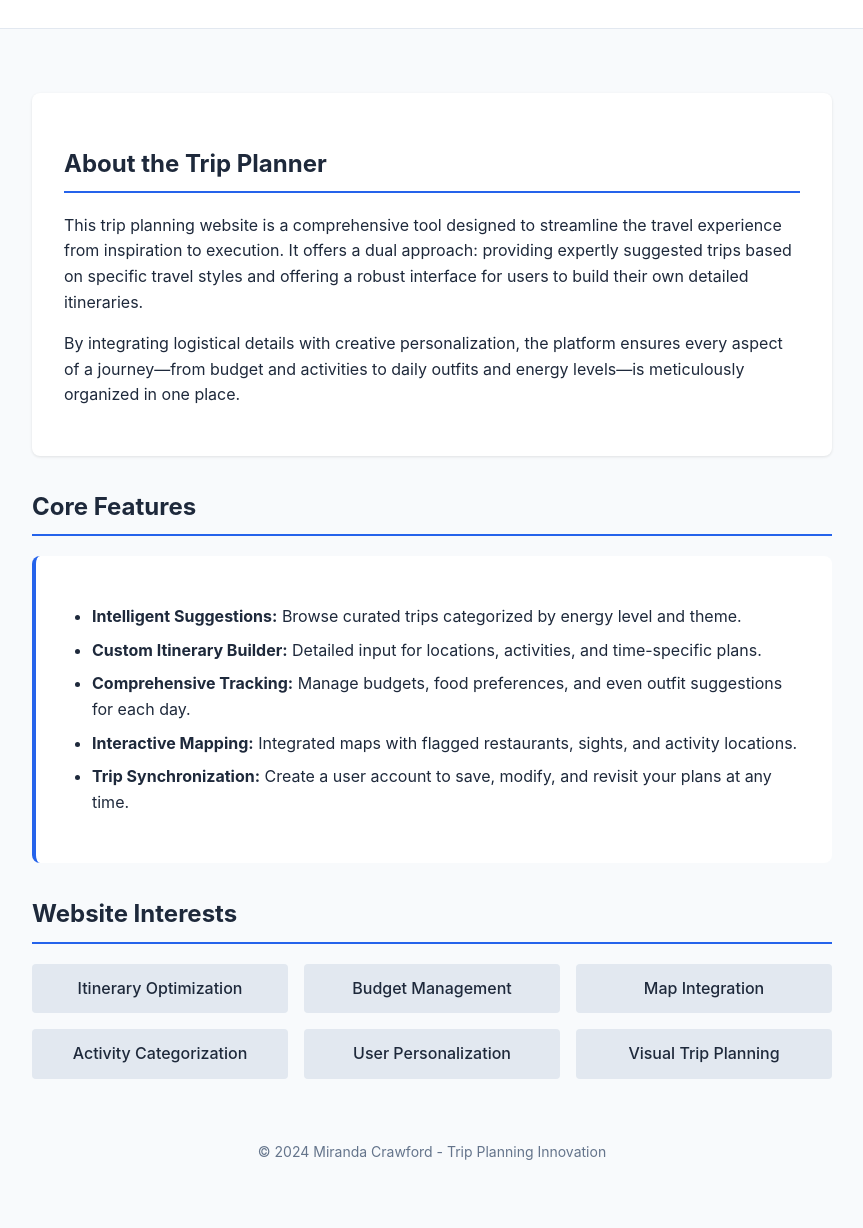
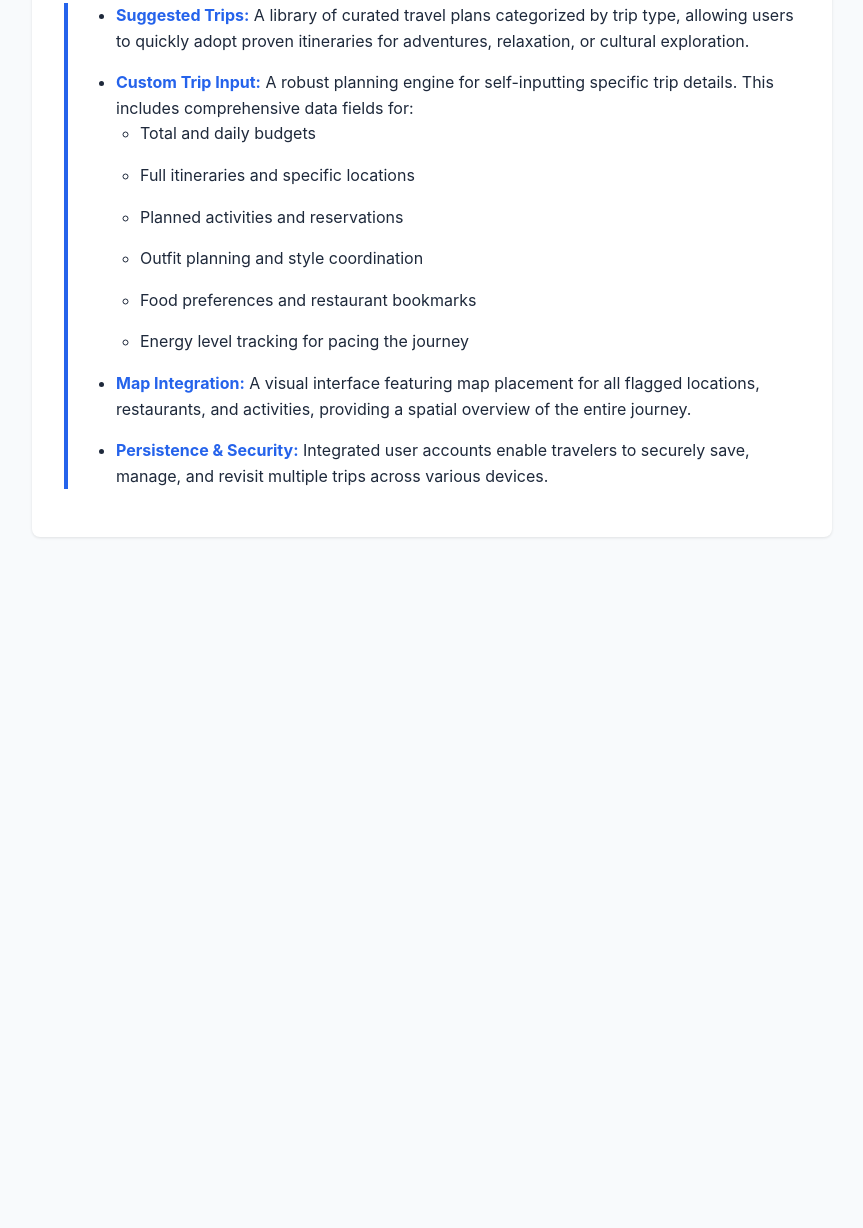
Before and after one commit to mcrawford2/mcrawford2.github.io, a plain HTML site: page index.html in a window 1280 px wide. Shown: the part 254-1482 px from the top of the page, without its empty margins (208-1071 px from the left). After the commit the page ends 823 px from the top, so only its background shows below. Drawn offline with Linux system fonts and the light colour scheme.

Commit message:
changed from portfolio to trip planner

```diff
--- a/index.html
+++ b/index.html
@@ -3,7 +3,7 @@
 <head>
     <meta charset="UTF-8">
     <meta name="viewport" content="width=device-width, initial-scale=1.0">
-    <title>Miranda Crawford | Trip Planner</title>
+    <title>Trip Planner | Comprehensive Travel Logistics</title>
     <style>
         :root {
             --primary: #2563eb;
@@ -25,113 +25,63 @@
             margin: 0 auto;
             padding: 2rem;
         }
-        header {
-            background-color: var(--white);
-            border-bottom: 1px solid #e2e8f0;
-            padding: 3rem 0;
-            text-align: center;
-        }
-        h1 {
-            margin: 0;
-            color: var(--primary);
-            font-size: 2.5rem;
-        }
-        .intro {
+        .section {
             margin-top: 2rem;
             background: var(--white);
             padding: 2rem;
             border-radius: 8px;
             box-shadow: 0 1px 3px rgba(0,0,0,0.1);
         }
-        .section {
-            margin-top: 2rem;
-        }
         h2 {
             border-bottom: 2px solid var(--primary);
             padding-bottom: 0.5rem;
             color: var(--text);
-        }
-        .skills-grid {
-            display: grid;
-            grid-template-columns: repeat(auto-fit, minmax(200px, 1fr));
-            gap: 1rem;
-            margin-top: 1rem;
-        }
-        .skill-item {
-            background: #e2e8f0;
-            padding: 0.75rem;
-            border-radius: 4px;
-            text-align: center;
-            font-weight: 500;
+            margin-top: 0;
         }
         .features-list {
-            background: var(--white);
-            padding: 2rem;
-            border-radius: 8px;
             margin-top: 1rem;
             border-left: 4px solid var(--primary);
+            padding-left: 1.5rem;
         }
         ul {
             padding-left: 1.5rem;
+            margin: 0;
         }
         li {
-            margin-bottom: 0.5rem;
+            margin-bottom: 1rem;
         }
-        footer {
-            text-align: center;
-            padding: 3rem 0;
-            color: var(--secondary);
-            font-size: 0.875rem;
+        strong {
+            color: var(--primary);
         }
     </style>
 </head>
 <body>
-    <header>
-        <div class="container">
-            <h1>Miranda Crawford</h1>
-            <p>Travel Innovation & Trip Planning</p>
-        </div>
-    </header>
+    <div class="container">
+        <section class="section">
+            <h2>Trip Planner Overview</h2>
+            <p>
+                The Trip Planner is a specialized platform designed to centralize all aspects of travel organization. It provides a dual-functional environment where travelers can either explore pre-configured trip suggestions or engineer their own custom itineraries from the ground up.
+            </p>
 
-    <div class="container">
-        <section class="intro">
-            <h2>About the Trip Planner</h2>
-            <p>
-                This trip planning website is a comprehensive tool designed to streamline the travel experience from inspiration to execution. It offers a dual approach: providing expertly suggested trips based on specific travel styles and offering a robust interface for users to build their own detailed itineraries.
-            </p>
-            <p>
-                By integrating logistical details with creative personalization, the platform ensures every aspect of a journey—from budget and activities to daily outfits and energy levels—is meticulously organized in one place.
-            </p>
-        </section>
-
-        <section class="section">
-            <h2>Core Features</h2>
             <div class="features-list">
                 <ul>
-                    <li><strong>Intelligent Suggestions:</strong> Browse curated trips categorized by energy level and theme.</li>
-                    <li><strong>Custom Itinerary Builder:</strong> Detailed input for locations, activities, and time-specific plans.</li>
-                    <li><strong>Comprehensive Tracking:</strong> Manage budgets, food preferences, and even outfit suggestions for each day.</li>
-                    <li><strong>Interactive Mapping:</strong> Integrated maps with flagged restaurants, sights, and activity locations.</li>
-                    <li><strong>Trip Synchronization:</strong> Create a user account to save, modify, and revisit your plans at any time.</li>
-                </ul>
-            </div>
-        </section>
-
-        <section class="section">
-            <h2>Website Interests</h2>
-            <div class="skills-grid">
-                <div class="skill-item">Itinerary Optimization</div>
-                <div class="skill-item">Budget Management</div>
-                <div class="skill-item">Map Integration</div>
-                <div class="skill-item">Activity Categorization</div>
-                <div class="skill-item">User Personalization</div>
-                <div class="skill-item">Visual Trip Planning</div>
-            </div>
-        </section>
-
-        <footer>
-            <p>&copy; 2024 Miranda Crawford - Trip Planning Innovation</p>
-        </footer>
-    </div>
-</body>
-</html>
+                    <li>
+                        <strong>Suggested Trips:</strong> A library of curated travel plans categorized by trip type, allowing users to quickly adopt proven itineraries for adventures, relaxation, or cultural exploration.
+                    </li>
+                    <li>
+                        <strong>Custom Trip Input:</strong> A robust planning engine for self-inputting specific trip details. This includes comprehensive data fields for:
+                        <ul>
+                            <li>Total and daily budgets</li>
+                            <li>Full itineraries and specific locations</li>
+                            <li>Planned activities and reservations</li>
+                            <li>Outfit planning and style coordination</li>
+                            <li>Food preferences and restaurant bookmarks</li>
+                            <li>Energy level tracking for pacing the journey</li>
+                        </ul>
+                    </li>
+                    <li>
+                        <strong>Map Integration:</strong> A visual interface featuring map placement for all flagged locations, restaurants, and activities, providing a spatial overview of the entire journey.
+                    </li>
+                    <li>
+                        <strong>Persistence & Security:</strong> Integrated user accounts enable travelers to securely save, manage, and revisit multiple trips across various devices.
+                    </li>
```
